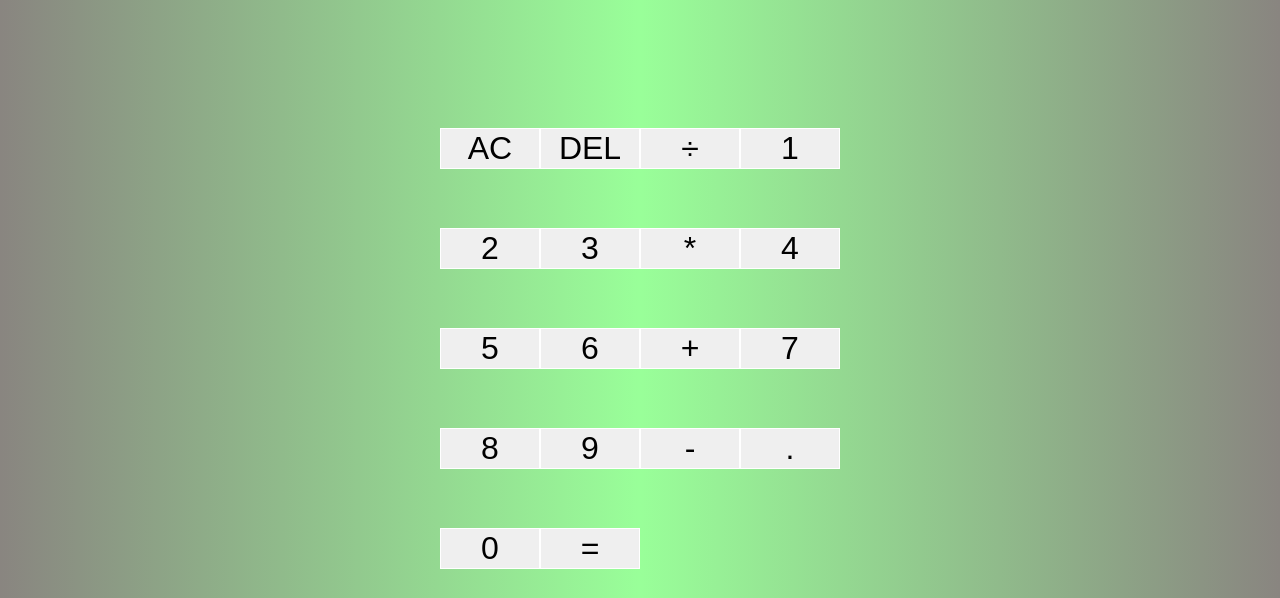
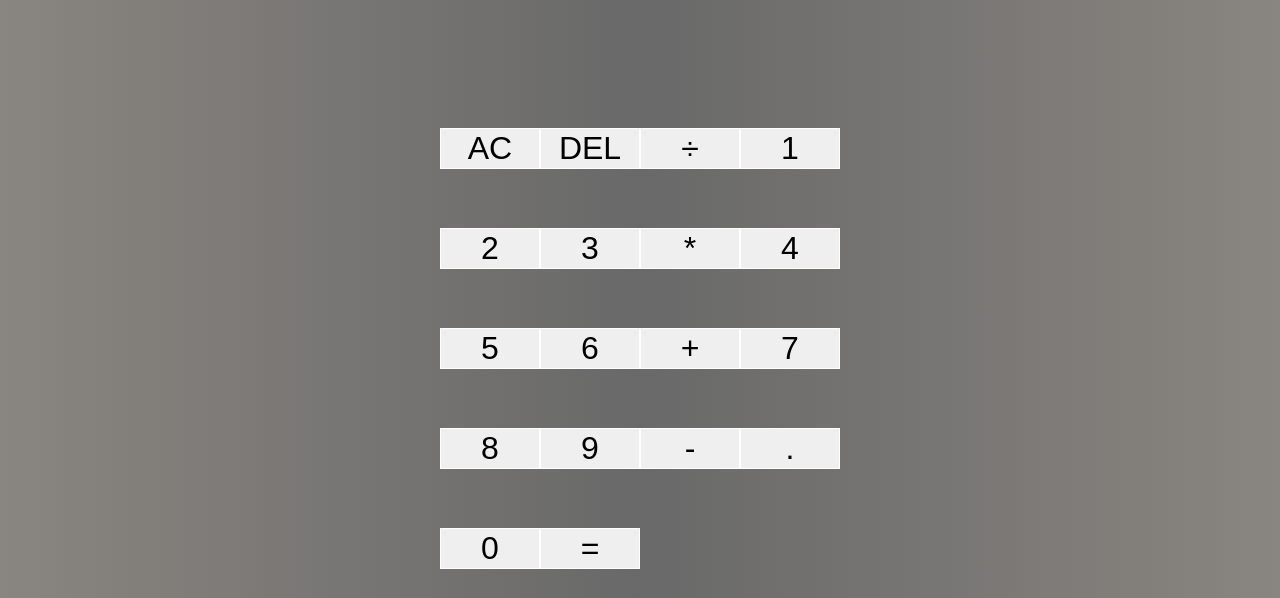
Before and after one commit to Thalliuz/thalliuz.github.io, a plain HTML site: page projects/calculator/index.html in a window 1280 px wide. Shown: the part 202-800 px from the top of the page. Drawn offline with Linux system fonts and the light colour scheme.

Commit message:
Update calc.css
middle background color change to Dark Gray

```diff
--- a/projects/calculator/calc.css
+++ b/projects/calculator/calc.css
@@ -7,7 +7,7 @@
 body {
   margin: 0;
   padding: 0;
-  background: linear-gradient(to right, #898580, #99ff99, #898580);
+  background: linear-gradient(to right, #898580, #696969, #898580);
    }
 
 .Calculator-grid {
```
